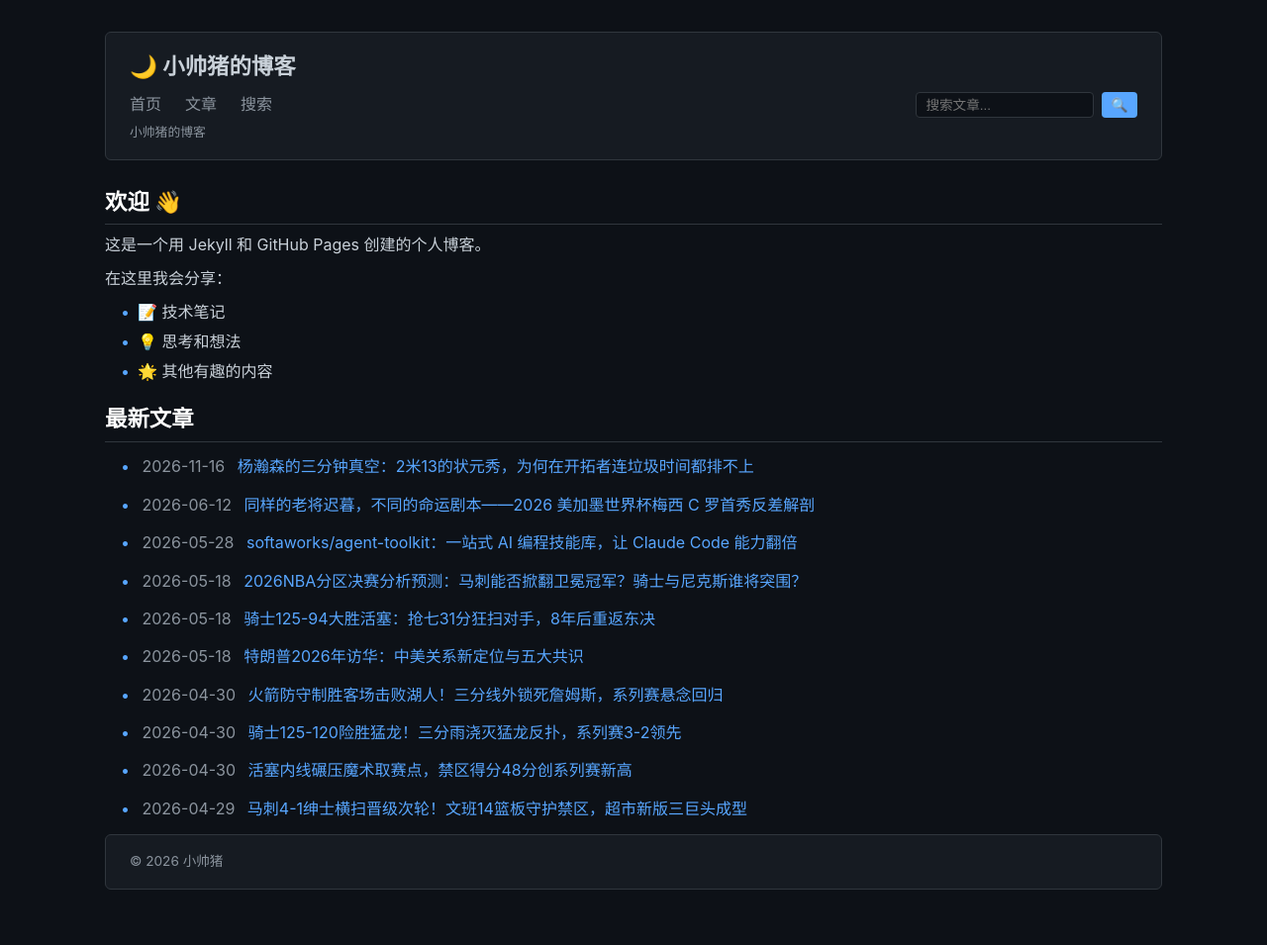
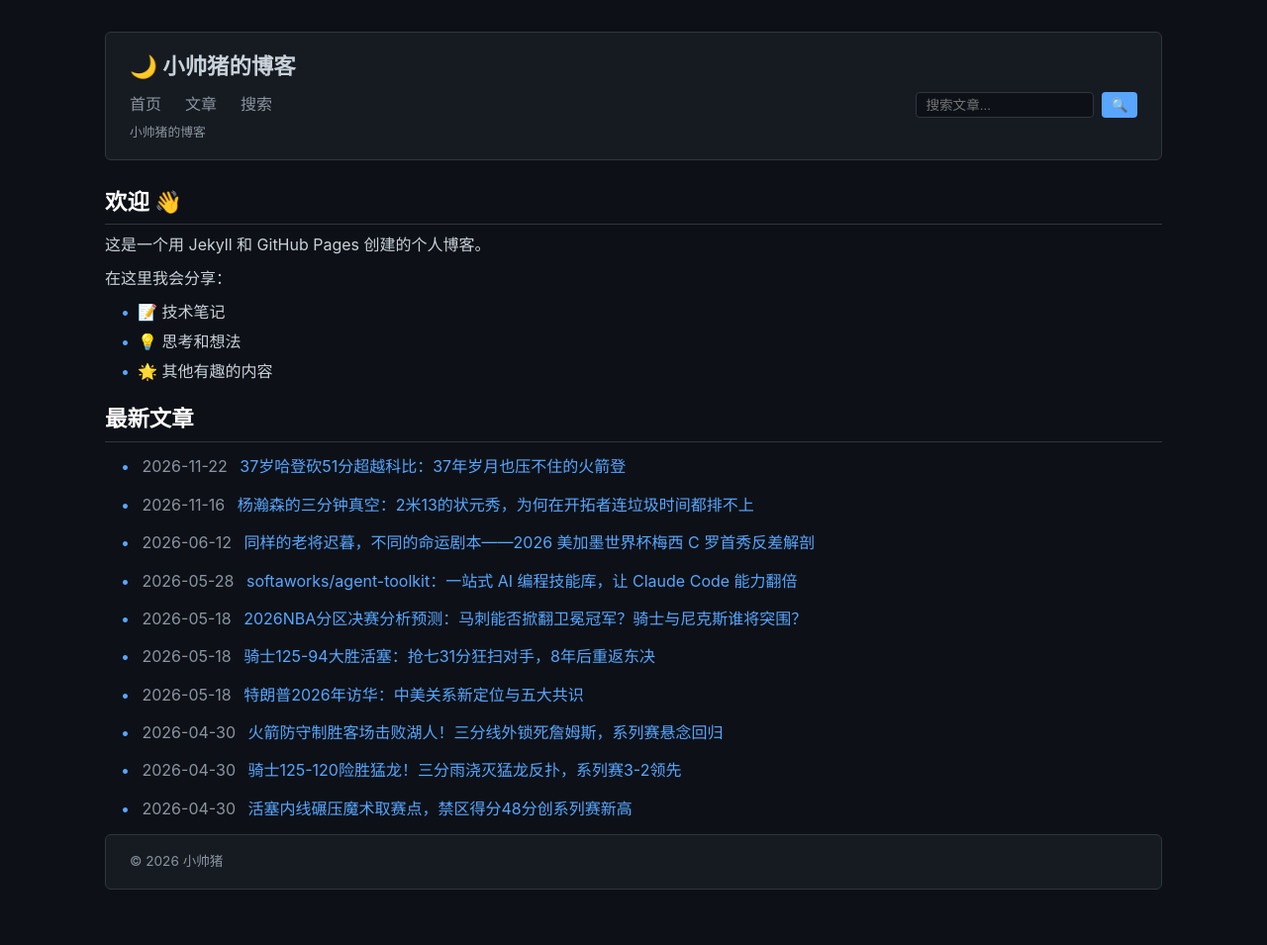
Before and after one commit to godsay1983/godsay1983.github.io, a Jekyll site: the page built from index.md, in a window 1280 px wide. Shown: the whole page at 99% size. Built offline with Jekyll 4.4.1, drawn with Linux system fonts in a browser that asks for light colours; part of the change alters nothing that is shown.

Commit message:
post: 37岁哈登51分超越科比独居历史第三
- 逐节拆解：15/9/18/9，第三节43-22一节定胜负
- 效率分析：26投15中、三分11中7、罚球14罚14中、仅2失误
- 历史地位：生涯第26次50+，超越科比，仅次张伯伦与乔丹
- 背景分析：本赛季去哈希登化下的15.3分生涯最低开局
- 保留意见：对手崩盘红利、第四节靠罚球、防守端吃恶意犯规

````diff
--- /dev/null
+++ b/_posts/2026-11-22-harden-51-points-passes-kobe-cavaliers.md
@@ -0,0 +1,261 @@
+---
+title: "37岁哈登砍51分超越科比：37年岁月也压不住的火箭登"
+date: 2026-11-22
+categories: NBA
+tags: [NBA, 詹姆斯·哈登, 骑士, 步行者, NBA杯, 2026-27]
+---
+
+# 37岁哈登砍51分超越科比：37年岁月也压不住的火箭登
+
+2026年11月21日上午，NBA杯东部B组，克利夫兰骑士主场对阵印第安纳步行者。终场哨响，比分定格 **128-119**。
+
+37岁又86天的詹姆斯·哈希登出战40分07秒，**26投15中，三分11投7中，罚球14罚14中**，砍下 **51分6篮板6助攻1抢断2失误**，正负值 **+22** 全队最高。
+
+这是他本赛季最高分，也是加盟骑士以来的单场最高分。
+
+但真正让这个夜晚被反复讲述的，是另一个数字——
+
+> **这是詹姆斯·哈希登职业生涯第26次单场50+。**
+>
+> 超越科比·布莱恩特的25次，独占NBA历史第三，仅次于张伯伦（118次）和乔丹（31次）。
+
+NBA官网与骑士官方赛后同时确认了这个变化。
+
+---
+
+## 一、效率拆解：这不是靠刷出来的
+
+| 项目 | 数据 |
+|------|------|
+| 出场 | 40分07秒 |
+| 投篮 | **26投15中（57.7%）** |
+| 三分 | **11投7中（63.6%）** |
+| 罚球 | **14罚14中（100%）** |
+| 篮板 / 助攻 / 抢断 | 6 / 6 / 1 |
+| 失误 | 2 |
+| 正负值 | **+22** |
+
+几个值得单独拎出来的点：
+
+- **三分7中**。这是最反直觉的一项 —— 印象中"不会投三分"的那个火箭登，投出了生涯罕见的三分命中率
+- **罚球14罚全中**。在高强度比赛里罚球不掉链子，比拿分本身更重要
+- **真实命中率接近八成**。51分里几乎没有一分是"碰运气"
+- **只有2次失误**。砍50分还能控制住失误，这是组织者级别的表现
+- **+22 正负值**。球队赢下的每一分里，都有他的净贡献
+
+---
+
+## 二、逐节复盘：一场教科书式的"火箭登"
+
+| 节次 | 哈希登 | 骑士 | 步行者 | 累计比分 |
+|------|--------|------|--------|---------|
+| 第1节 | **15** | 29 | 29 | 29-29 平 |
+| 第2节 | 9 | 33 | 32 | **62-61** 骑士领先 |
+| 第3节 | **18** | **43** | **22** | **105-83** |
+| 第4节 | 9 | 23 | **36** | 128-119 骑士胜 |
+| **合计** | **51** | **128** | **119** | |
+
+### 第一节：15分，先把球队扛住
+
+首节双方战成29平。**哈希登9分钟内7投5中、三分3中2、罚球3中3，独得15分** —— 一个人拿下骑士前23分里的15分。
+
+步行者西亚卡姆、乌布雷等人手感也不差，但哈希登硬是把比赛拖进了能打的节奏。
+
+### 第二节：最狼狈的一节，哈登只拿9分
+
+这是全场唯一一次哈希登"被困住"的阶段。
+
+第二节骑士有4分多钟只得到7分，步行者趁势打出 **21-5** 攻势，一度把比分拉到 **50-36** 领先14分。**哈希登第二节只拿9分。**
+
+但他同时在组织 —— 连续妙传沃特森和布莱恩特命中三分，吹响反攻号角。骑士回敬一波 **19-3** 反超比分。
+
+> **半场：骑士 62-61 领先。哈希登14投8中、三分6中3、罚球5中5，24分1板5助攻，正负值+13。**
+>
+> 这24分刷新了他骑士生涯的半场得分纪录。
+
+### 第三节：18分，43-22，一节定胜负
+
+第三节是整场的分水岭。
+
+```
+第三节  哈希登8投6中、三分4投3中、罚3中3，单节18分
+        这18分只比步行者全队该节的22分少4分
+```
+
+骑士**单节43-22**，单节净胜21分。分差从3分一路拉开到22分（官方统计最大领先24分），步行者在这一节被彻底打崩。
+
+而哈希登在这波攻势里的参与方式很值得看 —— 造三分犯规三罚全中、后撤步三分、连续突破。**他在第三节拿到的18分，有相当一部分是"惩罚对方不夹击"的收益。**
+
+三节结束：**哈希登42分5篮板6助攻，骑士105-83领先22分。**
+
+### 第四节：9分，以及那记锁定胜局的三分
+
+第四节步行者反扑，一度把分差追到**只差6分**（117-111），全场只剩2分钟。
+
+关键时刻，哈登上场：
+
+```
+Q4 1:25  哈希登 2罚全中                      123-111
+Q4 57.9  哈希登 27-foot 三分                  126-113  ← 锁定胜局
+Q4 42.3  哈希登 2罚全中                      128-115
+```
+
+**第四节全部9分来自罚球和那一记三分。**
+
+---
+
+## 三、超越科比的这一刻
+
+| 排名 | 球员 | 50+ 场次 |
+|------|------|---------|
+| 1 | 张伯伦 | **118** |
+| 2 | 乔丹 | **31** |
+| 3 | **詹姆斯·哈希登** | **26** ← 本场达成 |
+| 4 | 科比·布莱恩特 | 25 |
+| 5 | 埃尔金·贝勒 | 17 |
+
+**这是这份榜单前四名里唯一的现役球员。**
+
+在此之前，哈登与科比已经并列25次将近一年 —— 上一次50+还是2025年11月22日效力快船时对黄蜂砍下的55分。整整等了一年。
+
+### 这场比赛还顺手刷了几个纪录
+
+- **NBA历史第6位37岁+砍下50分的球员**（37岁86天），此前只有科比、乔丹、勒布朗、贾马尔·克劳福德、库里
+- **生涯第71场40+5+5**，追平奥斯卡·罗伯特森，并列NBA历史第一
+- **常规赛+季后赛总得分超越奥尼尔，升至NBA历史得分榜第9**
+- **生涯第108次40+**，历史第四，仅次于张伯伦、乔丹、科比
+- **效力过的每支球队都砍过40+**：雷霆、火箭、篮网、76人、快船、骑士
+- **在三支不同球队砍过50+**：火箭24次（最高61分）、快船（55分）、骑士（本次51分）
+- **骑士队史砍下50+的最高龄球员**
+
+---
+
+## 四、怎么评价这场51分？
+
+### ✅ 好的方面
+
+**1. 这是"技术流"而非"运气流"的51分**
+
+26投15中、11投7中三分、14罚14中 —— 三项加起来几乎没有水分。回想2023年热火那场60分，哈登是靠29次罚球堆出来的；这次是实打实的效率碾压。
+
+**2. 它证明了一件事：巅峰不是一次性的**
+
+很多人对2023-24赛季的火箭登有"昙花一现"的印象 —— 场均22分、场均6.1助攻，总决赛被掘金4-1横扫。但那两季的表现是真的，只是当时没人相信一个33岁的"得分后卫"还能改变比赛。
+
+现在37岁，他照样能在NBA杯这种高强度赛事里砍51分。**用最老的方式，打最年轻的球。**
+
+**3. 主教练阿特金森的评价点出了本质**
+
+> *"哈希登有99%的时间都会做出正确的场上判断。即使在今晚这种得分爆发的夜晚，我也完全不觉得他打得很自私，他依然在不断为队友创造机会、传出好球。这就是他的球风，所以我们就让他尽情发挥，让他在这样的夜晚主宰比赛。"*
+
+**6助攻、2失误、+22正负值**，这不是一个只顾自己刷分的表演。砍50分还能让球队净效率赢22分，历史上能做到的没几个。
+
+**4. 最重要的一层背景：这是"证明自己"的一战**
+
+这可能是评价这场51分最容易被忽略的维度。
+
+本赛季开局，哈登交出了**生涯最黯淡的开局**：
+
+| 数据 | 上赛季 | 本赛季 |
+|------|-------|-------|
+| 场均得分 | ~24分 | **15.3分**（生涯最低）|
+| 投篮命中率 | — | **36.4%** |
+| 回合占有率 | 28% | **21.3%** |
+| 场均触球 | 87.2次 | **52.6次** |
+| 自主发起挡拆回合 | — | **减少近六成** |
+| 球队在他在场时 | — | **净负5.6分** |
+| 球队在他不在场时 | — | **净胜15.7分** |
+
+主教练阿特金森赛季初搞的"**去哈希登化**"战术 —— 把主攻交给米切尔和莫布里，哈登出场时间压到30-34分钟 —— 结果是莫布里和沃特森的持球灾难、哈希登被削权后陷入内耗、米切尔压力骤升。骑士上一场刚121-124输给灰熊。
+
+**这一晚莫布里继续缺阵，球从第一个回合起就回到哈希登手里。**
+
+于是就有了：半场24分刷新骑士生涯纪录、第三节8投6中单节18分、半场正负值+13到三节+32的全场最高。
+
+> **换句话说：不是哈希登突然变强了，而是当教练终于把球交回给他时，他证明了"去哈希登化"从来就不是正确答案。**
+>
+> 这场比赛同时打了两个脸 —— 打了"37岁该退居二线"的脸，也打了"骑士不需要他"的脸。
+
+**5. 顺带一提：瘦了就是快**
+
+赛季前几周减重、恢复到比赛体型，是哈希登的常规操作。这个赛季他明显更瘦了，所以移动、突破、起跳都比人们印象中那个"胖了的大胡子"快一档。**37岁还能打40分钟高强度，体能是底子。**
+
+### ⚠️ 需要保留的方面
+
+**1. 对手防守质量与步行者的崩盘**
+
+步行者第三节被打出43-22，全队14次失误、19次犯规，被骑士的43.3%三分命中率彻底击穿。**在这样一场"对手集体失手"的比赛里刷出51分，含金量要打个折。**
+
+对比来看：
+
+- 步行者全队篮板50个，**比骑士多9个**
+- 步行者盖帽10次，是骑士的3倍多
+- 骑士全队三分19中44投（43.3%），这是**不正常的命中率**
+
+**哈希登的7记三分，是在全队外线集体打疯的背景下投出来的。** 他自己效率高是真的，但也吃到了体系红利。
+
+**2. 第四节被追到只差6分，暴露的问题值得留意**
+
+28分领先被追回22分。这个过程里：
+
+- 步行者第四节**几乎全替补出战**，打出了36-23
+- 骑士末节防守松、失误多，被连续打出小高潮
+
+更关键的是，哈登第四节的表现**全是罚球和那一记三分**：
+
+```
+Q4 2:05  哈希登 一级恶意犯规  ← 防守端动作过大，打中沃克头部
+```
+
+**联盟顶级得分手在收官阶段被逼到罚球线，说明他的运动战进攻在被针对性布防。** 而且他自己在防守端还吃了一个恶意犯规。
+
+**3. 40+5+5 并列历史第一，需要看清楚是什么**
+
+追平罗伯特森（71场）看起来很辉煌，但**这是靠生涯长度堆出来的样本** —— 罗伯特森打了14年，哈登打了17年。**场均效率上，哈登的40+5+5并不占优。** 这类"累计类"纪录，本质上衡量的是生涯长度而非巅峰高度。
+
+**4. 与科比的对比需要克制**
+
+媒体习惯性地说"超越科比"，但两人打的是完全不同的篮球：
+
+| | 科比 | 哈希登 |
+|---|---|---|
+| 巅峰形态 | 无球/低球权，攻防一体 | 持球核心，唯一轴心 |
+| 50+的方式 | 效率爆炸型 | 体系驱动型 |
+| 球队角色 | 得分点 → 队友 | 队友 → 得分点 |
+| 巅峰期长度 | 15年 | 约3年（2018-21）|
+
+**哈希登的巅峰期只有2018-19到2020-21那三年** —— 但他把这三年的密度做到了历史顶级。这不是"比科比更强"，而是**用另一种方式达到了同等级别的破坏力**。
+
+---
+
+## 五、我的评价
+
+**这是一场合格的、效率极高的、载入史册的51分。**
+
+四个理由：
+
+1. **它是真实的能力展示**，不是刷出来的数据 —— 26投15中、14罚14中、2失误
+2. **它有团队价值** —— 6助攻、+22正负值，赢球不是靠他一个人
+3. **它出现在正确的时刻** —— 生涯第26次50+，超越科比，独居历史第三
+4. **它是一次迟到的正名** —— 在"去哈希登化"赛季打脸质疑，用最直接的方式
+
+但也要清醒：
+
+- **对手第三节崩盘**是这场大爆发的必要条件，不是全部原因
+- **第四节关键时刻靠罚球**，说明他的持球进攻在被针对性限制，防守端还吃了个恶意犯规
+- **37岁的身体**决定了这不会是常态 —— 上一次50+等到了一年之后，下一次不知道要等多久
+- **骑士的整体问题没被解决** —— 莫布里缺阵、末节防守松散、球队在他不在场时反而赢15.7分，这些账不在这场51分上
+
+> **阿特金森那句话其实点出了最终答案：**
+>
+> *"这家伙非常特别，他是NBA历史前十级别的球员。能够每天执教他，对我来说是一种荣幸。"*
+>
+> 37岁的哈希登，已经不需要每晚证明自己是超级巨星了。他只需要**偶尔**再当一次那个"火箭登"—— 而当那一刻来临时，整个联盟都得承认：
+>
+> **这道轨迹，从未真正结束。**
+>
+> 而对骑士管理层来说，这场比赛也提了一个必须回答的问题：**既然把球交给他就能赢，为什么还要"去哈希登化"？**
+
+---
+
+*数据来源：ESPN官方比赛统计（event ID 401909307）、虎扑NBA官方逐节比分表、NBA.com官方、Yahoo Sports、联合新闻网、Al Jazeera、The Guardian 及中文媒体报道，统计截至2026年11月21日。*
--- a/search/index.md
+++ b/search/index.md
@@ -39,6 +39,21 @@ permalink: /search/
 <script>
 // 文章数据（由 scripts/generate-search-index.js 生成，Jekyll 构建时自动更新）
 var searchData = [
+  {
+    "title": "37岁哈登砍51分超越科比：37年岁月也压不住的火箭登",
+    "url": "/posts/2026/11/22/harden-51-points-passes-kobe-cavaliers/",
+    "date": "2026-11-22",
+    "categories": "NBA",
+    "tags": [
+      "NBA",
+      "詹姆斯·哈登",
+      "骑士",
+      "步行者",
+      "NBA杯",
+      "2026-27"
+    ],
+    "excerpt": "二、逐节复盘：一场教科书式的\"火箭登\" | 节次 | 哈希登 | 骑士 | 步行者 | 累计比分 |"
+  },
   {
     "title": "杨瀚森的三分钟真空：2米13的状元秀，为何在开拓者连垃圾时间都排不上",
     "url": "/posts/2026/11/16/yang-hansen-portland-rotation-analysis/",
@@ -1115,7 +1130,7 @@ var searchData = [
     "tags": [],
     "excerpt": ""
   }
-];;;;;;;;;;;;;;;;;;;;;;;;;;;;;;;;
+];;;;;;;;;;;;;;;;;;;;;;;;;;;;;;;;;
 
 var fuse = new Fuse(searchData, {
   keys: ['title', 'categories', 'tags', 'excerpt'],
````
